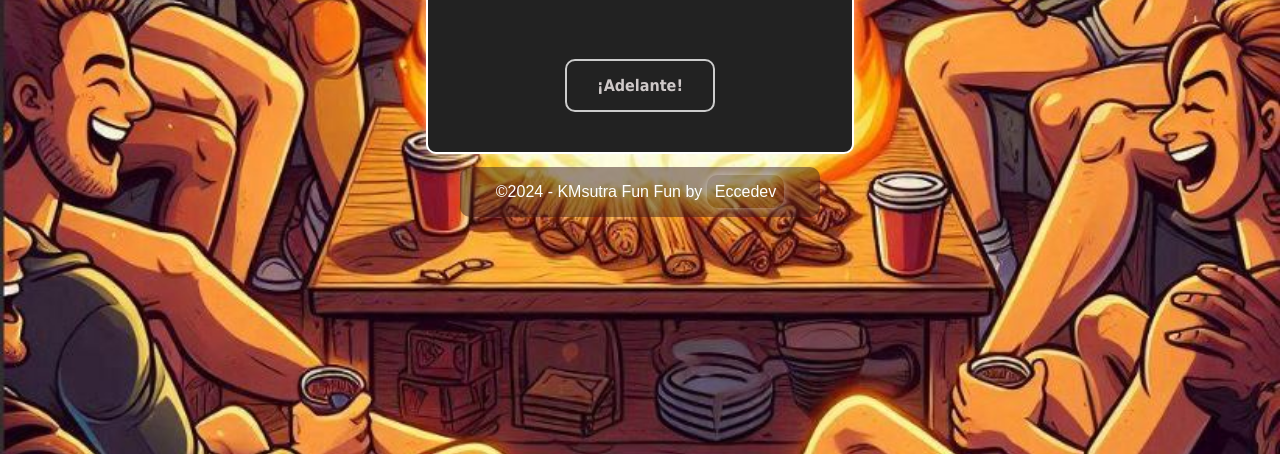
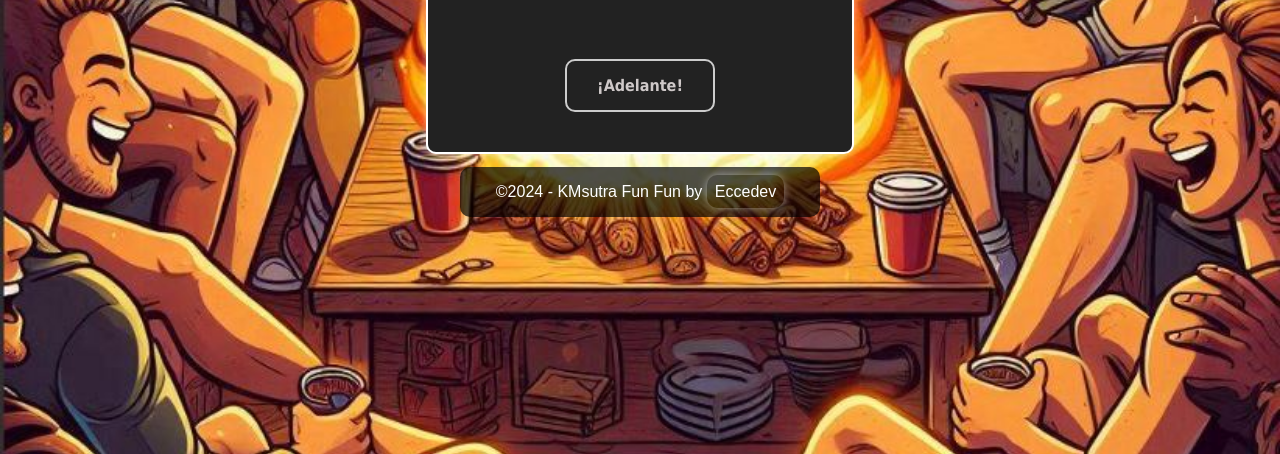
Before and after one commit to Eccedev/reto-o-verdad, a plain HTML site: page index.html in a window 1280 px wide. Shown: the part 362-816 px from the top of the page. Drawn offline with Linux system fonts and the light colour scheme.

Commit message:
Update estilo.css

```diff
--- a/estilo.css
+++ b/estilo.css
@@ -151,10 +151,10 @@ h1 {
 footer {
   bottom: 0;
   width: 360px;
-  text-align: center;  /* Maintain centered text if needed */
+  text-align: center;
   color: #fff;
   font-size: 1rem;
-  background-color: #381a1a7c;
+  background-color: #000000b0;
   border-radius: 10px;
   margin-top: 0.3rem;
 }
```
